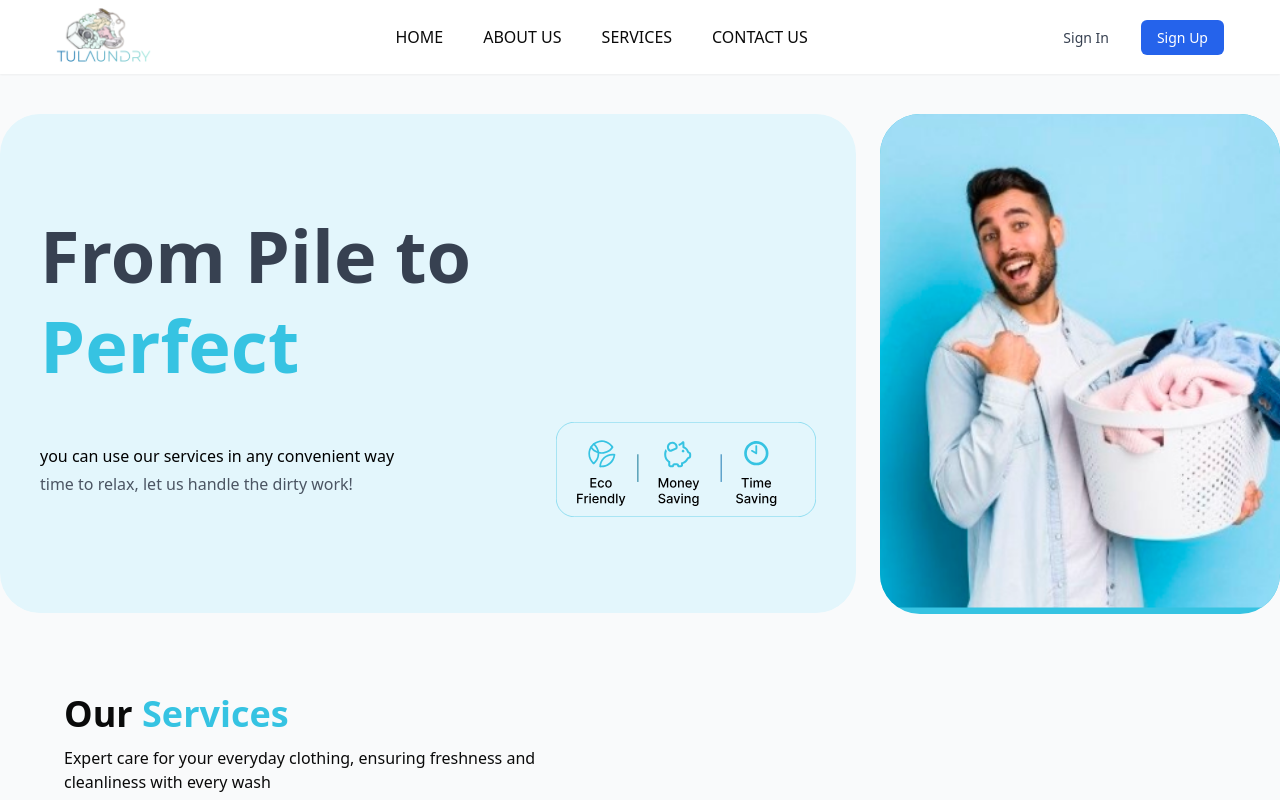
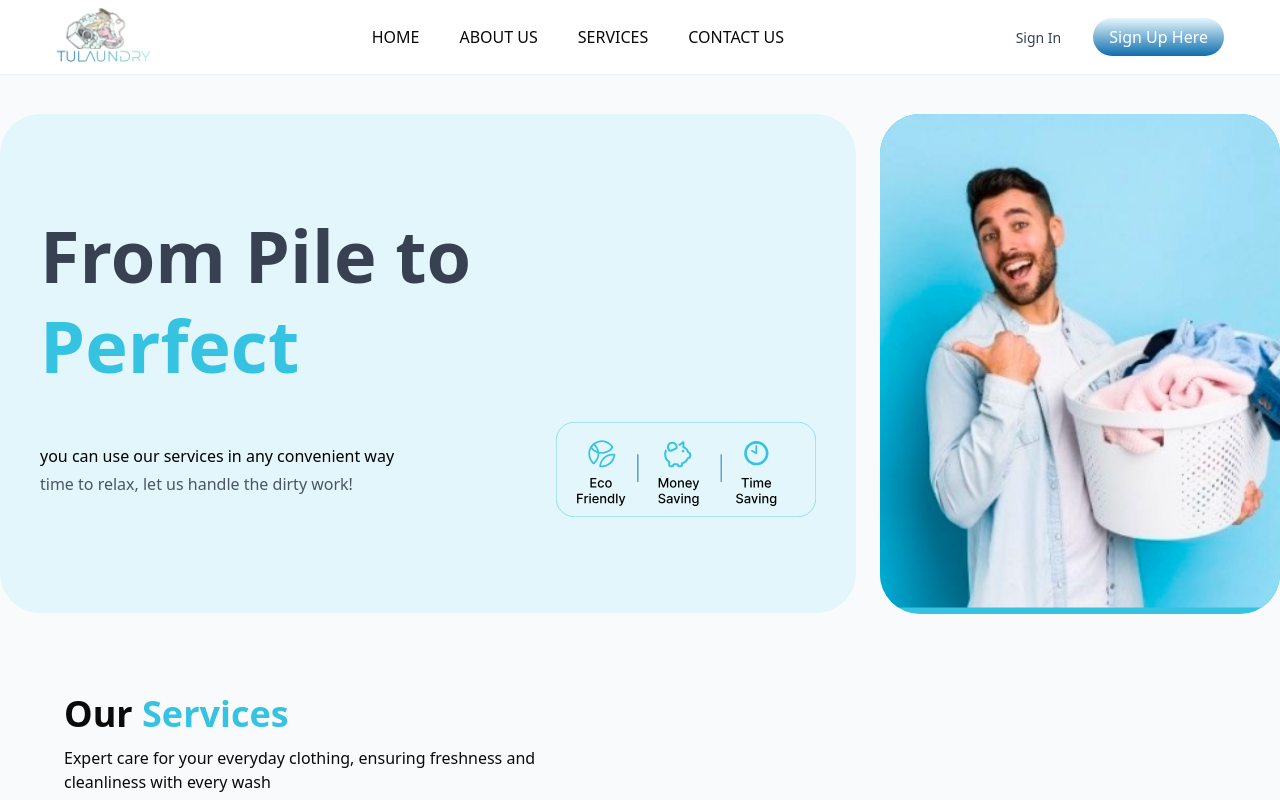
Before and after one commit to Aristocratjnr/Consumer-dashboard, a Next.js app: page /LandingPage in a window 1280 px wide. Shown: the top 800 px of the page. Built offline with nearby package versions, Linux system fonts and the light colour scheme.

Commit message:
TP-20: refactor: update NavBar and ProcessSection for improved layout and styling

```diff
--- a/src/components/HomePage/NavBar.tsx
+++ b/src/components/HomePage/NavBar.tsx
@@ -36,9 +36,9 @@ export default function NavBar() {
         </Link>
         <Link
           href="/auth/SignUp"
-          className="rounded-md bg-blue-600 px-4 py-2 text-sm font-medium text-white hover:bg-blue-700"
+          className="rounded-full bg-gradient-to-b from-teal-20 to-teal-1000 px-4 py-2 text-md font-medium text-white hover:bg-blue-700"
         >
-          Sign Up
+          Sign Up Here
         </Link>
       </div>
     </nav>
--- a/src/components/HomePage/ProcessSection.tsx
+++ b/src/components/HomePage/ProcessSection.tsx
@@ -2,12 +2,6 @@ import Image from "next/image"
 
 export default function ProcessSection() {
   const steps = [
-    {
-      number: "01",
-      title: "Sign up",
-      description: "Easy sign-up process for consumers to be connected to a laundry service provider near them.",
-      isMain: true
-    },
     {
       number: "02",
       title: "Book a Service",
@@ -43,7 +37,7 @@ export default function ProcessSection() {
         </p>
       </div>
 
-      <div className="mt-16 flex flex-col lg:flex-row gap-8 items-start">
+      <div className="mt-16 flex flex-col lg:flex-row gap-2 items-start">
         <div className="relative w-full lg:w-1/2">
           <div className="relative aspect-[4/3] rounded-3xl overflow-hidden">
             <Image
@@ -56,22 +50,30 @@ export default function ProcessSection() {
           </div>
         </div>
 
-        <div className="flex-1 flex justify-between gap-2 overflow-x-auto pb-6 lg:pb-0">
-          {steps.slice(1).map((step) => (
+        <div className="flex-1 flex justify-start overflow-x-auto pb-6 lg:pb-0">
+  <div className="flex gap-2">
+    {steps.map((step, index) => (
       <div
         key={step.number}
-              className="flex flex-col items-center min-w-[100px] h-[470px] rounded-full bg-gradient-to-b from-teal-500 to-teal-500 shadow-md px-2"
+        className={`flex flex-col items-center rounded-full min-w-[80px] h-[470px] bg-gradient-to-b from-teal-500 to-teal-20 shadow-md px-2 ${
+          index === 0 ? 'rounded-full' : ''
+        } ${
+          index === steps.length - 1 ? 'rounded-full' : ''
+        } ${
+          step.isMain ? 'w-20' : 'w-20'
+        }`}
       >
-              <div className="mt-16 flex h-16 w-16 items-center justify-center rounded-full border-2 text-lg bg-white border-teal  font-semi-bold text-teal">
+        <div className="mt-12 flex h-12 w-12 items-center justify-center rounded-full border-2 text-lg bg-white border-teal font-semi-bold text-teal">
           {step.number}
         </div>
-              <div className="mt-4 -rotate-90 origin-center translate-y-[140px] whitespace-nowrap text-2xl font-bold tracking-wider text-teal">
+        <div className="mt-6 -rotate-90 origin-center items-start translate-y-[120px] whitespace-nowrap text-lg font-extrabold tracking-wider text-teal-1000">
           {step.title}
         </div>
       </div>
     ))}
   </div>
     </div>
+        </div>
     </section>
   )
 }
```
Lines whose indentation alone changed are shown as unchanged.
